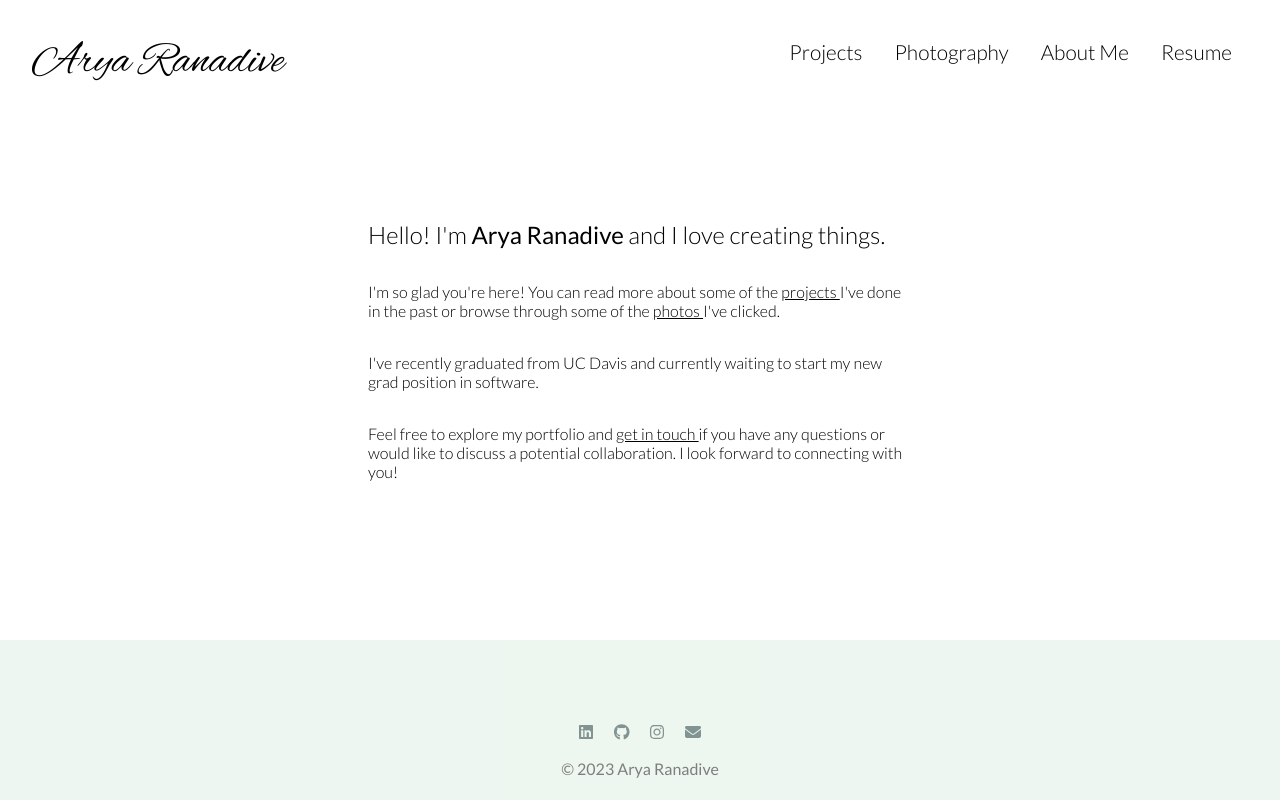
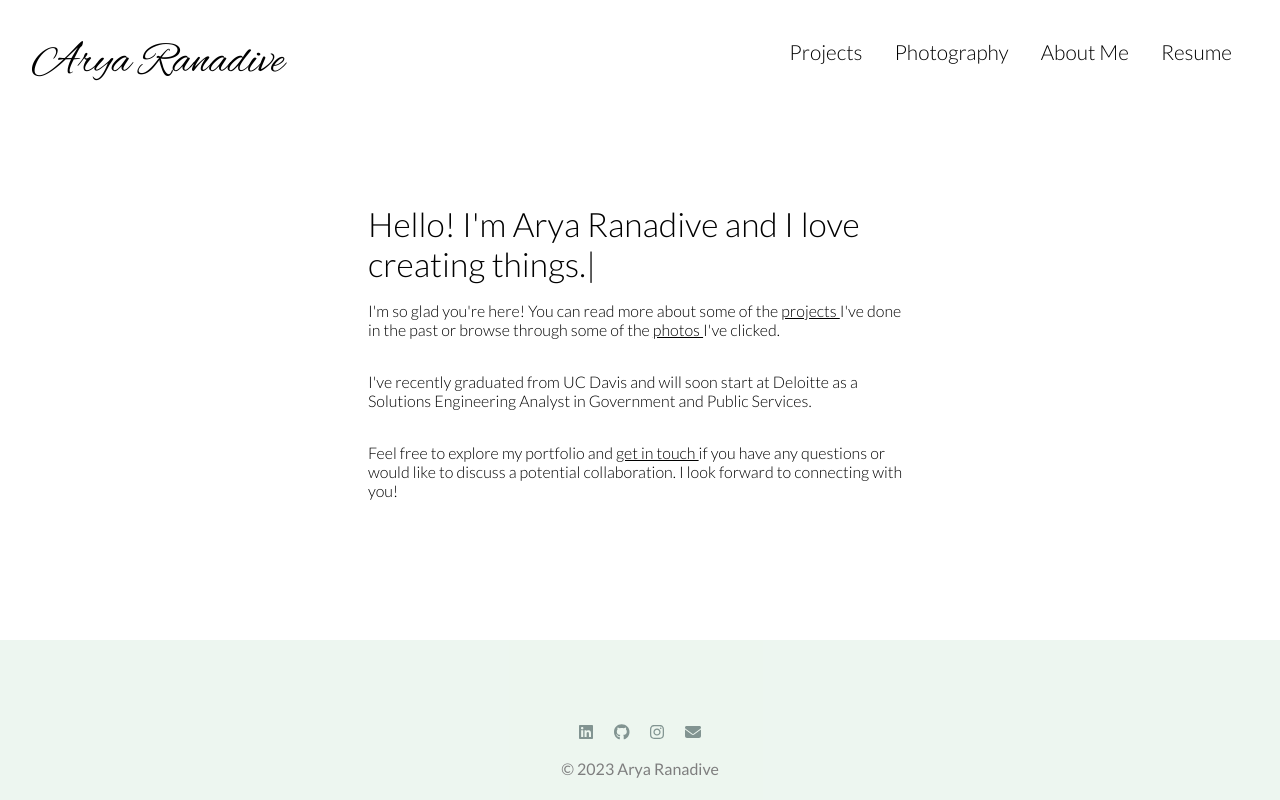
Before and after one commit to ranapp/ranapp.github.io, a React (Create React App) app: page / in a window 1280 px wide. Built offline with nearby package versions, Linux system fonts and the light colour scheme; a web font is replaced by a local one.

Commit message:
added typescript

```diff
--- a/package.json
+++ b/package.json
@@ -1,7 +1,7 @@
 {
   "name": "arya_website",
   "version": "0.1.0",
-  "homepage": "http://ranapp.github.io/personal_site/",
+  "homepage": "http://ranapp.github.io/",
   "private": true,
   "dependencies": {
     "@fortawesome/fontawesome-svg-core": "^6.4.0",
@@ -16,6 +16,7 @@
     "react-router-dom": "^6.14.1",
     "react-scripts": "5.0.1",
     "react-scroll": "^1.8.9",
+    "react-type-animation": "^3.1.0",
     "web-vitals": "^2.1.4"
   },
   "scripts": {
--- a/src/pages/Home.jsx
+++ b/src/pages/Home.jsx
@@ -1,6 +1,7 @@
 import React from 'react';
 import "../styles/home.css";
 import { Link } from 'react-router-dom';
+import { TypeAnimation } from 'react-type-animation';
 
 
 function Home() {
@@ -8,15 +9,15 @@ function Home() {
         <>
             <div className="headingtext">
                 <div className="headingedits">
-                <h1>Hello! I'm <span className='highlight'>Arya Ranadive </span> and I love creating things.</h1>
+                    <TypeAnimation  sequence={["Hello! I'm Arya Ranadive and I love creating things."]} wrapper="span" speed={75} style={{ fontWeight: '300', fontSize: '2.1em' }}/>
                     <p className='lowertext'> I'm so glad you're here! You can read more about some of the <Link to="/projects"> projects </Link> I've done in the past or
                         browse through some of the <Link to="/photography"> photos </Link> I've clicked. </p>
 
-                    <p className='lowertext'> I've recently graduated from UC Davis and currently waiting to start my new grad position in software.</p>
+                    <p className='lowertext'> I've recently graduated from UC Davis and will soon start at Deloitte as a Solutions Engineering Analyst in Government and Public Services.</p>
 
                     <p className='lowertext'> Feel free to explore my portfolio and <a className="emaillink" href="mailto:aryaaranadive@gmail.com">get in touch </a> if you have any questions or would like to discuss a potential collaboration.
                         I look forward to connecting with you!</p>
-                        </div>
+                </div>
             </div>
 
         </>
--- a/src/styles/home.css
+++ b/src/styles/home.css
@@ -1,6 +1,10 @@
 .lowertext{
     font-size: 1em;
 }
+
+.bold-text {
+    font-weight: bold;
+  }
 
 .headingedits{
     display: flex;
```
Also changed, not shown: 1 other file (tests, documents, lock files or other folders).
